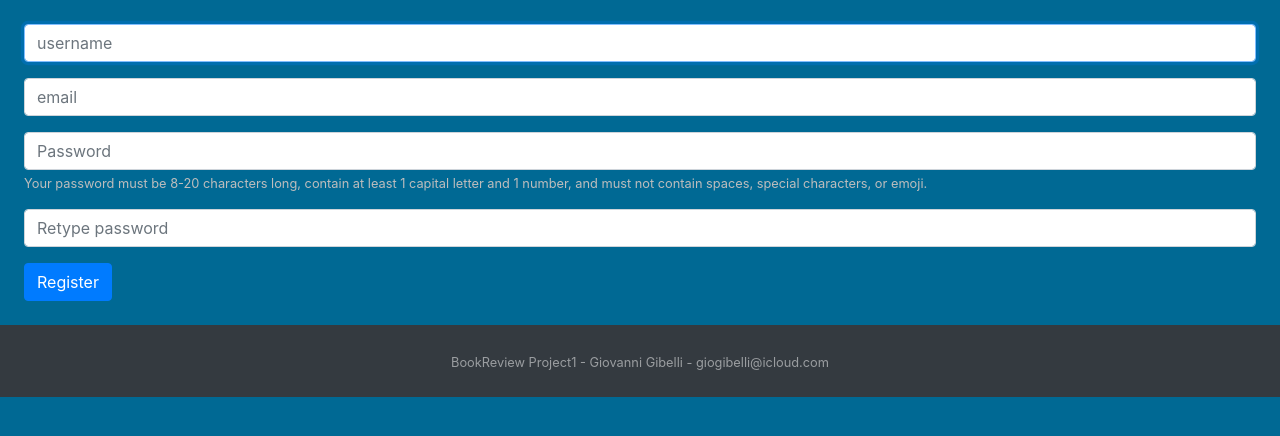
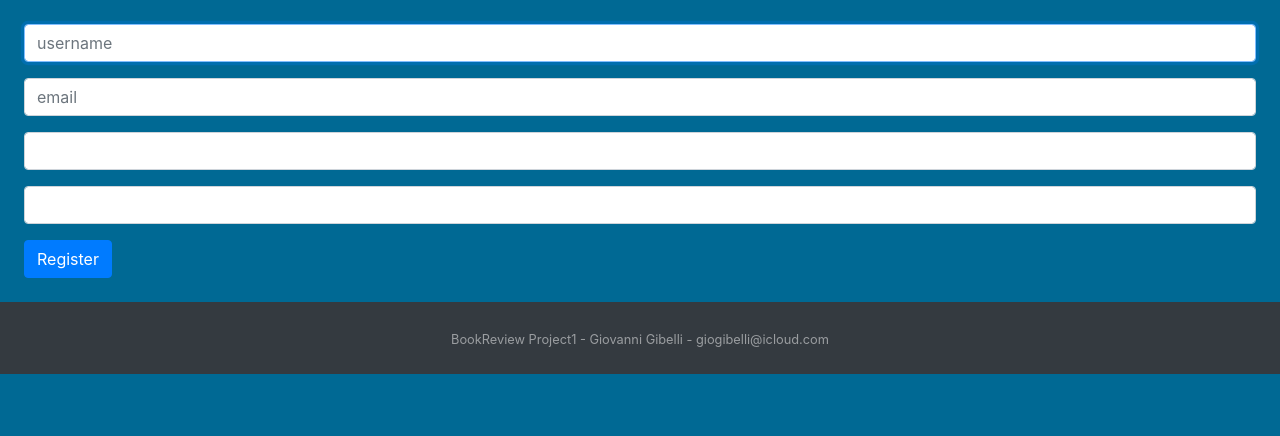
Before and after one commit to ggibelli/Flask-API-library, a Flask app: page /register in a window 1280 px wide. Shown: the part 70-506 px from the top of the page. Run offline with Flask 2, Linux system fonts and the light colour scheme; some libraries are stand-ins or nearby versions.

Commit message:
bugs fixed

```diff
--- a/application.py
+++ b/application.py
@@ -26,7 +26,7 @@ app.config["SESSION_TYPE"] = "filesystem"
 Session(app)
 
 # Set up database
-engine = create_engine(os.getenv("DATABASE_URL"))
+engine = create_engine(os.getenv("DATABASE_URL"),pool_size=20, max_overflow=0)
 db = scoped_session(sessionmaker(bind=engine))
 
 # Getting the time
@@ -311,6 +311,7 @@ def delete(isbn, review_id):
         {"review_id": review_id}
     )
     db.commit()
+    flash("Review deleted")
     return redirect("/")
 
 
--- a/templates/index.html
+++ b/templates/index.html
@@ -25,7 +25,7 @@
 
                         <td><a style="color:aliceblue;" href="{{ url_for('books', isbn=book[2]) }}" class="stretched-link">{{book[0]}}</a></td>
                         <td>{{book[3]}}</td>
-                        <td>{{book[1]}}</td>
+                        <td>{{'%0.2f'| format(book[1])}}</td>
                     </tr>
                     {% endfor %}
 
--- a/templates/register.html
+++ b/templates/register.html
@@ -7,7 +7,7 @@
 {% block main %}
 <div class="container-fluid p-4">
 
-    <form action="/register" method="post" class="needs-validation" novalidate>
+    <form id="myForm" action="/register" method="post" class="needs-validation">
 
         <div class="form-group">
             <input id="checkuser" autocomplete="off" autofocus class="form-control" name="username" placeholder="username" type="text" onkeyup="check_username();" value required>
@@ -18,13 +18,15 @@
             <small id="email_status"></small>
         </div>
         <div class="form-group">
-            <input class="form-control" name="password" id="password" placeholder="Password" type="password" pattern="(?=.*\d)(?=.*[a-z])(?=.*[A-Z]).{8,}" title="Must contain at least one number and one uppercase and lowercase letter, and at least 8 or more characters" required>
-            <small style="color:rgb(189, 189, 189);" id="passwordHelpBlock" class="form-text">
+            <input id="field_pwd1" class="form-control" title="Password must contain at least 8 characters, including UPPER/lowercase and numbers." type="password" required pattern="(?=.*\d)(?=.*[a-z])(?=.*[A-Z]).{8,}" name="password">
+            <!-- <input class="form-control" name="password" id="password" placeholder="Password" type="password" pattern="(?=.*\d)(?=.*[a-z])(?=.*[A-Z]).{8,}" title="Must contain at least one number and one uppercase and lowercase letter, and at least 8 or more characters" required> -->
+            <!--<small style="color:rgb(189, 189, 189);" id="passwordHelpBlock" class="form-text">
               Your password must be 8-20 characters long, contain  at least 1 capital letter and 1 number, and must not contain spaces, special characters, or emoji.
-            </small>
+            </small>-->
           </div>
         <div class="form-group">
-            <input class="form-control" name="confirmation" placeholder="Retype password" type="password">
+          <input id="field_pwd2" class="form-control" title="Please enter the same Password as above." type="password" required pattern="(?=.*\d)(?=.*[a-z])(?=.*[A-Z]).{8,}" name="confirmation"></p>
+            <!--<input class="form-control" name="confirmation" placeholder="Retype password" type="password" pattern="(?=.*\d)(?=.*[a-z])(?=.*[A-Z]).{8,}">-->
         </div>
         <button class="btn btn-primary" type="submit">Register</button>
     </form>
@@ -73,62 +75,74 @@
             })
         }
 
-        var myInput = document.getElementById("password");
-        var letter = document.getElementById("letter");
-        var capital = document.getElementById("capital");
-        var number = document.getElementById("number");
-        var length = document.getElementById("length");
+      document.addEventListener("DOMContentLoaded", function() {
 
-        // When the user clicks on the password field, show the message box
-        myInput.onfocus = function() {
-          document.getElementById("message").style.display = "block";
+      // JavaScript form validation
+
+      RegExp.escape= function(s) {
+        return s.replace(/[-\/\\^$*+?.()|[\]{}]/g, '\\$&');
+      };
+
+      var checkPassword = function(str)
+      {
+        var re = /^(?=.*\d)(?=.*[a-z])(?=.*[A-Z]).{8,}$/;
+        return re.test(str);
+      };
+
+      var checkForm = function(e)
+      {
+        if(this.password.value != "" && this.password.value == this.confirmation.value) {
+          if(!checkPassword(this.password.value)) {
+            alert("The password you have entered is not valid!");
+            this.password.focus();
+            e.preventDefault();
+            return;
+          }
+        } else {
+          alert("Error: Please check that you've entered and confirmed your password!");
+          this.password.focus();
+          e.preventDefault();
+          return;
         }
+      };
 
-        // When the user clicks outside of the password field, hide the message box
-        myInput.onblur = function() {
-          document.getElementById("message").style.display = "none";
-        }
+      var myForm = document.getElementById("myForm");
+      myForm.addEventListener("submit", checkForm, true);
 
-        // When the user starts to type something inside the password field
-        myInput.onkeyup = function() {
-          // Validate lowercase letters
-          var lowerCaseLetters = /[a-z]/g;
-          if(myInput.value.match(lowerCaseLetters)) {
-            letter.classList.remove("invalid");
-            letter.classList.add("valid");
+      // HTML5 form validation
+
+      var supports_input_validity = function()
+      {
+        var i = document.createElement("input");
+        return "setCustomValidity" in i;
+      }
+
+      if(supports_input_validity()) {
+
+        var pwd1Input = document.getElementById("field_pwd1");
+        pwd1Input.setCustomValidity(pwd1Input.title);
+
+        var pwd2Input = document.getElementById("field_pwd2");
+
+        // input key handlers
+
+        pwd1Input.addEventListener("keyup", function(e) {
+          this.setCustomValidity(this.validity.patternMismatch ? pwd1Input.title : "");
+          if(this.checkValidity()) {
+            pwd2Input.pattern = RegExp.escape(this.value);
+            pwd2Input.setCustomValidity(pwd2Input.title);
           } else {
-            letter.classList.remove("valid");
-            letter.classList.add("invalid");
-        }
+            pwd2Input.pattern = this.pattern;
+            pwd2Input.setCustomValidity("");
+          }
+        }, false);
 
-          // Validate capital letters
-          var upperCaseLetters = /[A-Z]/g;
-          if(myInput.value.match(upperCaseLetters)) {
-            capital.classList.remove("invalid");
-            capital.classList.add("valid");
-          } else {
-            capital.classList.remove("valid");
-            capital.classList.add("invalid");
-          }
+        pwd2Input.addEventListener("keyup", function(e) {
+          this.setCustomValidity(this.validity.patternMismatch ? pwd2Input.title : "");
+        }, false);
 
-          // Validate numbers
-          var numbers = /[0-9]/g;
-          if(myInput.value.match(numbers)) {
-            number.classList.remove("invalid");
-            number.classList.add("valid");
-          } else {
-            number.classList.remove("valid");
-            number.classList.add("invalid");
-          }
+      }
 
-          // Validate length
-          if(myInput.value.length >= 8) {
-            length.classList.remove("invalid");
-            length.classList.add("valid");
-          } else {
-            length.classList.remove("valid");
-            length.classList.add("invalid");
-          }
-        }
+      }, false);
     </script>
 {% endblock %}
```
Also changed, not shown: templates/book.html (+4 -4 lines), templates/myreviews.html (+4 -5 lines), templates/update.html (+6 -3 lines).
